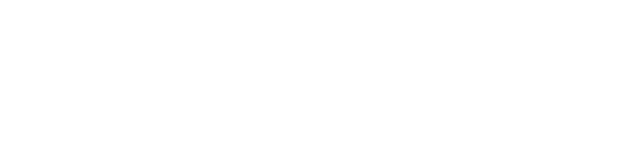
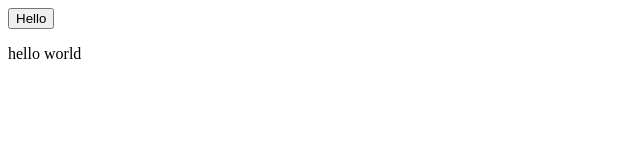
Before and after one commit to Phea138/ZandoShop, a plain HTML site: page index.html in a window 1280 px wide. Shown: the whole page, without its empty margins (0-640 px from the left). Drawn offline with Linux system fonts and the light colour scheme.

Commit message:
button p

```diff
--- a/index.html
+++ b/index.html
@@ -6,6 +6,7 @@
     <title>Document</title>
 </head>
 <body>
-
+    <button>Hello</button>
+    <p>hello world</p>
 </body>
 </html>
```
